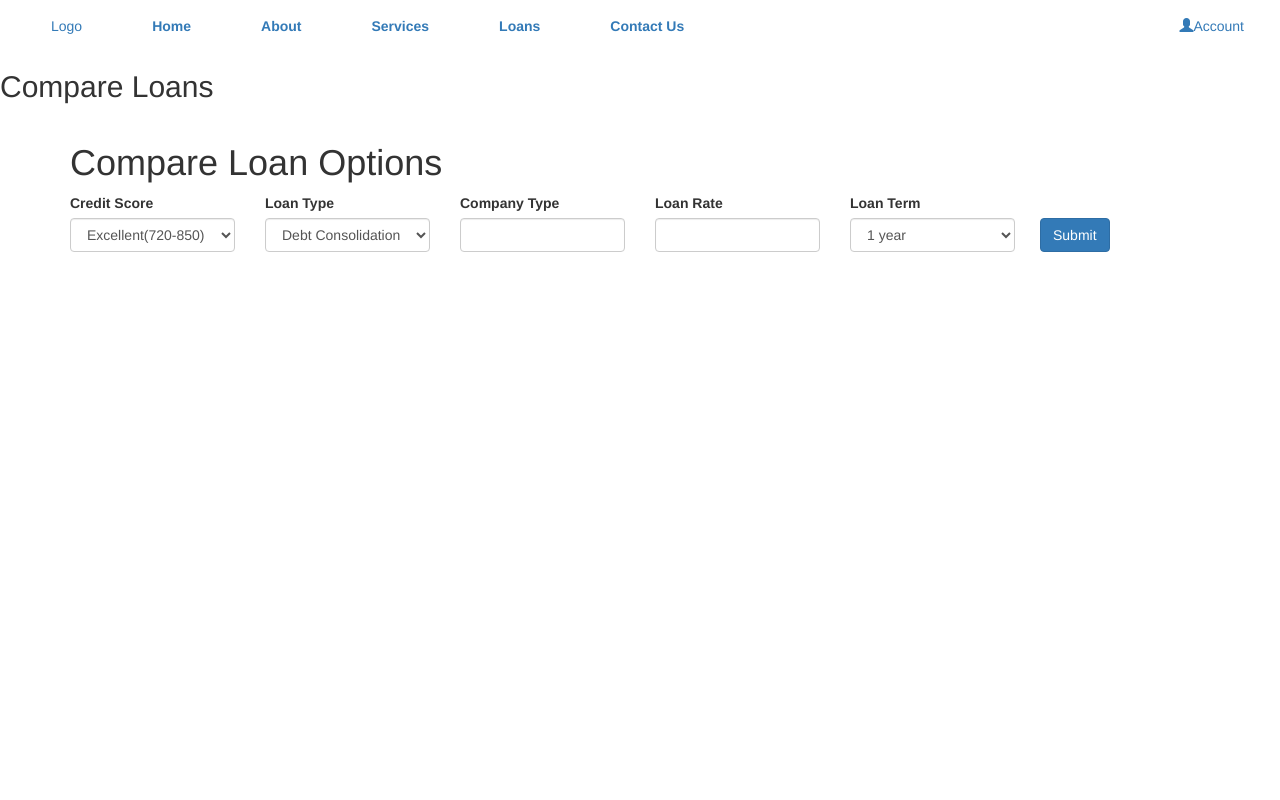
After one commit to snrampersad/sprint4, a PHP site: page /compare.php in a window 1280 px wide. The commit adds this page. Run offline with PHP 8.4, Linux system fonts and the light colour scheme; some libraries are stand-ins or nearby versions.

Commit message:
everything works together!

```diff
--- /dev/null
+++ b/compare.php
@@ -0,0 +1,135 @@
+<?php
+  require_once 'config.php'
+?>
+
+<!DOCTYPE html>
+<html lang="en">
+<head>
+  <title>Bootstrap Example</title>
+  <meta charset="utf-8">
+  <meta name="viewport" content="width=device-width, initial-scale=1">
+  <link rel="stylesheet" href="https://maxcdn.bootstrapcdn.com/bootstrap/3.4.1/css/bootstrap.min.css">
+  <script src="https://ajax.googleapis.com/ajax/libs/jquery/3.5.1/jquery.min.js"></script>
+  <script src="https://maxcdn.bootstrapcdn.com/bootstrap/3.4.1/js/bootstrap.min.js"></script>
+  <link rel="stylesheet" href="https://maxcdn.bootstrapcdn.com/bootstrap/4.0.0-alpha.2/css/bootstrap.min.css" integrity="sha384-y3tfxAZXuh4HwSYylfB+J125MxIs6mR5FOHamPBG064zB+AFeWH94NdvaCBm8qnd" crossorigin="anonymous">
+</head>
+<style>
+    body, html {
+      height: 100%;
+      margin: 0;
+    }
+
+    .bg {
+        image-rendering: crisp-edges;
+        -ms-interpolation-mode: nearest-neighbor;
+      /* The image used */
+      /* background-image: url("https://i.ibb.co/m4FHMGY/financial-modeling-skills-kpmg.jpg"); */
+      background-image: url("https://i.ibb.co/9qFpJt5/blue-finance2.png");
+
+      /* Full height */
+      height: 60%;
+
+      /* Center and scale the image nicely */
+      background-position: center;
+      background-repeat: no-repeat;
+      background-size: cover;
+    }
+    .centered {
+        position: absolute;
+        top: 40%;
+        left: 50%;
+        transform: translate(-50%, -50%);
+        color: white;
+        font-size: 40px;
+        font: Helvetica;
+    }
+    .navbar-nav > li{
+  padding-left:20px;
+  padding-right:20px;
+}
+ul.nav a:hover { background-color: #fff !important; }
+
+    </style>
+<nav class="navbar border border-primary " style="background-color: white; height: 10px;">
+    <div class="container-fluid">
+
+      <ul class="nav navbar-nav">
+        <li><a href="#">Logo</a></li>
+        <li><a href="index.php"><strong>Home</strong></a></li>
+        <li><a href="#"><strong>About</strong></a></li>
+        <li><a href="#"><strong>Services</strong></a></li>
+        <li class="active"><a href="#"><strong>Loans</strong></a></li>
+        <li><a href="#"><strong>Contact Us</strong></a></li>
+      </ul>
+      <ul class="nav navbar-nav navbar-right">
+
+        <li><a href="account.php"><span class="glyphicon glyphicon-user"></span>Account</a></li>
+      </ul>
+    </div>
+  </nav>
+<body style="background-color: white;">
+    <h2>Compare Loans</h2>
+    <body>
+      <div class="container" style="padding-top: 10px;">
+         <h1>Compare Loan Options</h1>
+         <div class="row">
+            <form >
+               <div class="form-row ">
+                  <div class="form-group col-lg-2">
+                     <label for="creditScore">Credit Score</label>
+                     <select class="form-control" id="creditScore">
+                        <option value=850>Excellent(720-850)</option>
+                        <option value=719> Good(690-719)</option>
+                        <option value=689>Fair(630-689)</option>
+                        <option value=629>Bad(350-629)</option>
+                     </select>
+                  </div>
+                  <div class="form-group col-lg-2">
+                     <label for="loanType">Loan Type</label>
+                     <select class="form-control" id="loanType">
+                        <option>Debt Consolidation</option>
+                        <option>Credit card refinancing </option>
+                        <option>Vacation</option>
+                        <option>Business</option>
+                        <option>Moving</option>
+                        <option>Home improvement</option>
+                        <option>Emergency Expense</option>
+                        <option>Other</option>
+                     </select>
+                  </div>
+                  <div class="form-group col-lg-2">
+                     <label for="companyType">Company Type</label>
+                     <input class="form-control" id="companyType"></input>
+                  </div>
+                  <div class="form-group col-lg-2">
+                     <label for="loanRate">Loan Rate</label>
+                     <input class="form-control" id="loanRate"></input>
+                  </div>
+                  <div class="form-group col-lg-2">
+                     <label for="loanTerm">Loan Term</label>
+                     <select class="form-control" id="loanTerm">
+                        <option value= 1>1 year</option>
+                        <option value= 2>2 years</option>
+                        <option value=3 >3 years</option>
+                        <option value=4 >4 years</option>
+                        <option value=5 >5 years</option>
+                        <option value=10 >10 years</option>
+                        <option value=20 >20 years</option>
+                        <option value=30 >30 years</option>
+                     </select>
+                  </div>
+                  <div class="col-auto">
+                     <button type="button" class="btn btn-primary" style="position: relative; top: 25px; left: 10px;" onclick="onClick()">
+                        Submit
+                     </button>
+                  </div>
+               </div>
+            </form>
+         </div>
+         <div class="row" id="displayCards">
+         </div>
+      </div>
+   </body>
+   <script type = "text/javascript" src = "loans.js" ></script>
+</body>
+</html>
--- /dev/null
+++ b/loans.js
@@ -0,0 +1,129 @@
+var dummyData = [ {
+      "company":"SoFi",
+      "APR":"5.99-16.19%",
+      "minCredit":680,
+      "interestRate":12,
+      "qualifications": ["Minimum credit score of 660.",
+                        "Enough income to pay existing debts and a new LightStream loan.",
+                        "Maximum debt-to-income ratio varies depending on existing assets and the reason for the loan."
+                     ],
+      "pros": ["No fees.","Rate discount for autopay.","Low starting rates."],
+      "cons": ["Does not offer pre-qualification on its website.", "Requires several years of credit history."]
+   },
+   {
+      "company":"Avant",
+      "APR":"9.95-35.99%",
+      "minCredit":580,
+      "interestRate":15,
+      "qualifications": [
+         "Minimum credit score of 580.",
+         "At least $20,000 in gross annual income."
+      ],
+      "pros": [
+         "Able to fund loans within one business day.",
+         "Soft credit check with pre-qualification.",
+         "Option to change your payment date."
+      ],
+      "cons": [
+         "Charges origination fee.",
+         "No option to include co-signer."
+      ],
+   },
+   {
+      "company":"Upstart",
+      "APR":"21.5%",
+      "minCredit":600,
+      "interestRate":13,
+      "qualifications": [
+         "Minimum credit score: 620.",
+         "Minimum credit history: None.",
+         "Minimum annual income: $12,000.",
+         "Max debt-to-income ratio: 45%."
+      ],
+      "pros": [
+         "Accepts borrowers new to credit.",
+         "Fast funding."
+      ],
+      "cons": [
+         "Origination and late fees.",
+         "No secured or co-sign option."
+      ],
+
+   }
+]
+
+function createList(data){
+   var text = "";
+
+   for(var i = 0; i < data.length; i++){
+      var listElement = document.createElement("li");
+      listElement.innerHTML = data[i];
+      text += listElement.outerHTML;
+   }
+
+   return text;
+}
+
+
+function deletePrevCards(){
+   var toInsert = document.getElementById("displayCards");
+   toInsert.innerHTML = "";
+}
+
+function onClick() {
+   deletePrevCards();
+   getInput();
+}
+
+
+function getInput() {
+   var creditScore = document.getElementById("creditScore").value;
+   var loanType = document.getElementById("loanType").value;
+   var companyType = document.getElementById("companyType").value;
+   var loanRate = document.getElementById("loanRate").value;
+   var loanTerm = document.getElementById("loanTerm").value;
+
+   for(var i = 0; i < dummyData.length; i++){
+      if(creditScore >= dummyData[i].minCredit){
+         createCard(dummyData[i], loanRate, loanTerm);
+      }
+   }
+}
+
+function createCard(data, loanRate, loanTerm) {
+   var toInsert = document.getElementById("displayCards");
+   var noInterest = parseInt(loanRate)/(loanTerm * 12);
+   var interestFee = (data.interestRate/100) * noInterest;
+   var monthlyPay = Math.floor(noInterest + interestFee);
+
+   var html = "<div class='card mb-3'><div class='row no-gutters'> <div class='col-md-3'><h3 class='card-title' style='text-align: center;' id='cardTitle'>"
+   + data.company + "</h3></div><div class='col-md-8'><div class='card-body'><div class='row'><div class='col-lg-4'><label>APR</label><h4 id='APR'>"
+   + data.APR + "</h4></div><div class='col-lg-4'><label>Min. Credit</label><h4 id='minCredit'>"
+   + data.minCredit + "</h4></div><div class='col-lg-4'><label>Monthly Payment</label><h4 id='monthlyPay'>"
+   +'$'+ monthlyPay + "</h4></div></div><div class='row'><button class='btn btn-link btn-sm' data-toggle='collapse' data-target='#"
+   + data.company + "'>See Details"
+   + "<svg width='1em' height='1em' viewBox='0 0 16 16' class='bi bi-caret-down-fill' fill='currentColor' xmlns='http://www.w3.org/2000/svg'>"
+   + "<path d='M7.247 11.14L2.451 5.658C1.885 5.013 2.345 4 3.204 4h9.592a1 1 0 0 1 .753 1.659l-4.796 5.48a1 1 0 0 1-1.506 0z'></path>"
+   +  "</svg></button>"+ "<div class='collapse' "
+   + "id='" + data.company + "'>"
+   +     "<div class='card card-body'>"
+   +         "<h5>Qualifications</h5>"
+   +         "<ul id='qual'>"
+   +         createList(data.qualifications)
+   +         "</ul>"
+   +         "<h5>Pros</h5>"
+   +         "<ul id='pros'>"
+   +         createList(data.pros)
+   +         "</ul>"
+   +         "<h5>Cons</h5>"
+   +         "<ul id='cons'>"
+   +          createList(data.cons)
+   +         "</ul>"
+   +      "</div>"
+   +   "</div>"
+   +"</div></div></div></div></div>"
+
+   var newCard = document.createElement("div");
+   newCard.innerHTML = html;
+   toInsert.appendChild(newCard);
+}
```
Also changed, not shown: index.php (+33 -31 lines).
